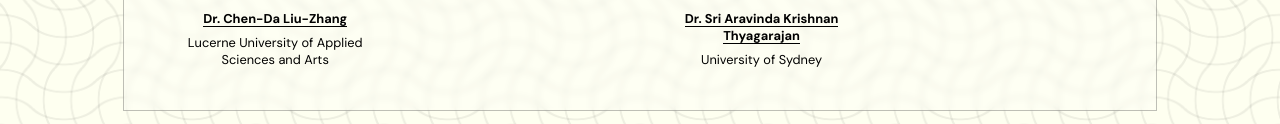
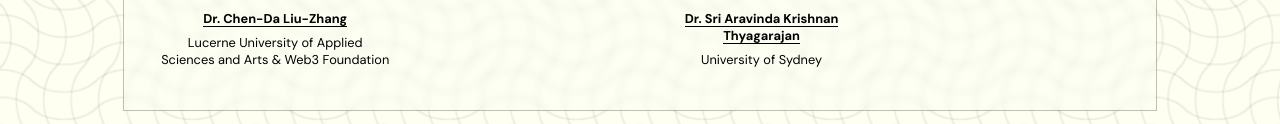
Before and after one commit to MukunthBS/f12fd56ea9, a plain HTML site: page index.html in a window 1280 px wide. Shown: the part 3292-3416 px from the top of the page. Drawn offline with Linux system fonts and the light colour scheme; a web font is replaced by a local one.

Commit message:
Update affliation

```diff
--- a/index.html
+++ b/index.html
@@ -293,7 +293,7 @@
                 ><b>Dr. Chen-Da Liu-Zhang</b></a
               >
             </p>
-            <p>Lucerne University of Applied Sciences and Arts</p>
+            <p>Lucerne University of Applied Sciences and Arts & Web3 Foundation</p>
           </div>
           <div>
             <img src="pratik.png" alt="Prof. Pratik Soni" />
```
